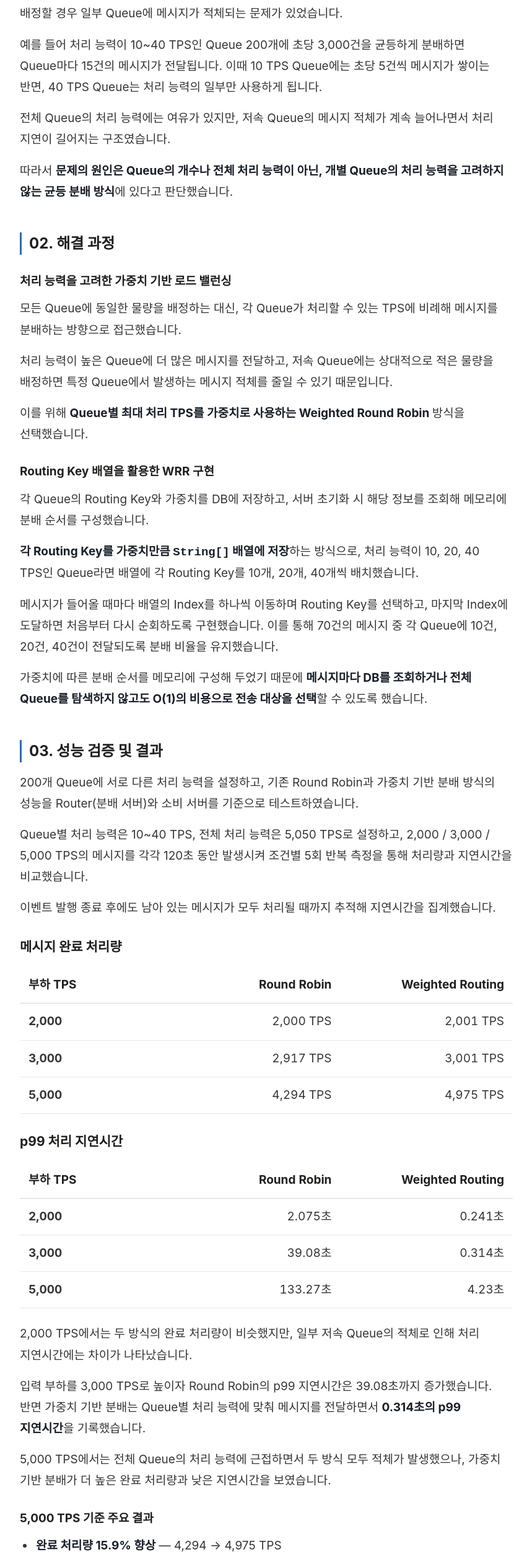
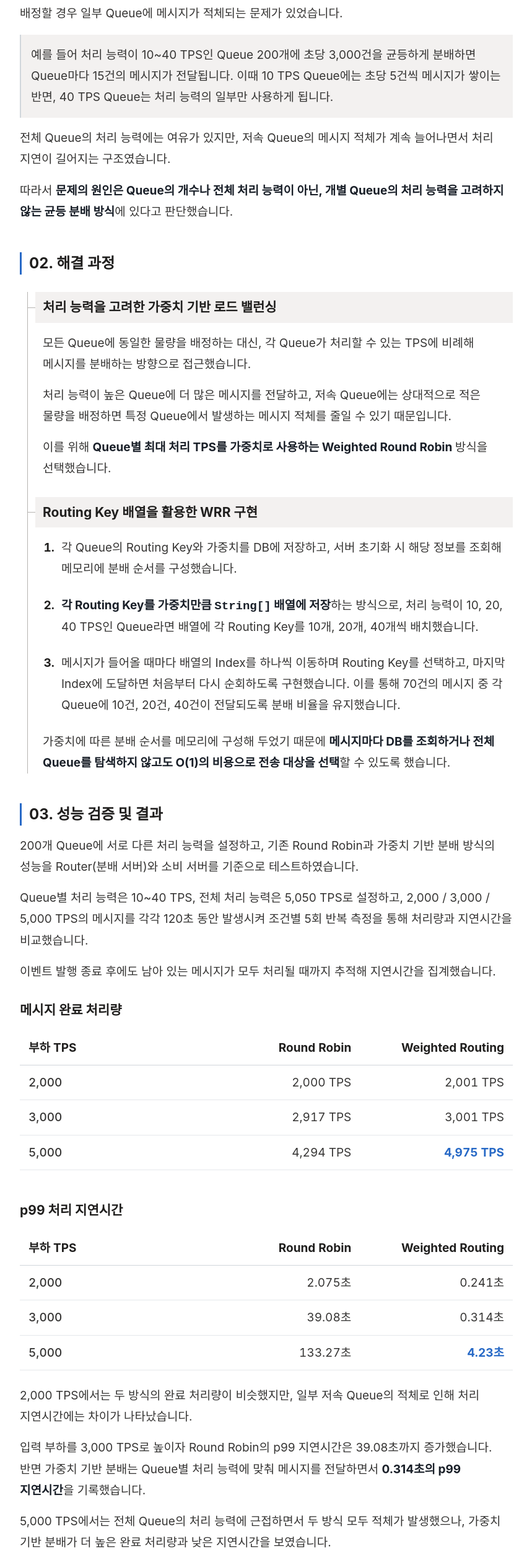
Before and after one commit to dev-LeeJaeHyeok/dev-LeeJaeHyeok.github.io, a plain HTML site: page projects/nextgen-messaging/index-tobe.html in a window 1280 px wide. Shown: the part 7387-9912 px from the top of the page at 62% size, without its empty margins (210-1069 px from the left). Drawn offline with nearby package versions, Linux system fonts and the light colour scheme; a web font is replaced by a local one.

Commit message:
fix sell design integration

```diff
--- a/projects/nextgen-messaging/index-tobe.html
+++ b/projects/nextgen-messaging/index-tobe.html
@@ -123,6 +123,15 @@
       .benchmark-case .benchmark-environment th:first-child { width: 32%; }
       .benchmark-case .benchmark-metrics th:first-child { width: 36%; }
       .benchmark-run__title { font-size: 20px; }
+    }
+    .task-queue-case .task-queue-example {
+      padding: var(--space-sm);
+      border-inline-start: 2px solid var(--color-divider);
+      background: var(--color-case-heading-surface);
+    }
+    .task-queue-case .solution-topic__body { margin-inline: 12px; }
+    @media (max-width: 600px) {
+      .task-queue-case .benchmark-metrics thead th:not(:first-child) { white-space: normal; }
     }
     .cicd-case .solution-topic + .solution-topic { margin-top: var(--space-xl); }
     .case-table { width: 100%; margin-top: var(--space-sm); border-collapse: collapse; text-align: left; }
@@ -470,7 +479,7 @@
         </section>
       </section>
 
-      <section class="project-case" aria-labelledby="task-queue-routing-title">
+      <section class="project-case benchmark-case task-queue-case" aria-labelledby="task-queue-routing-title">
         <div class="case-heading">
           <h2 id="task-queue-routing-title">Task Queue 메시지 처리 지연시간 p99 96.8% 단축</h2>
         </div>
@@ -478,32 +487,36 @@
         <section class="case-part case-block" aria-labelledby="task-queue-problem-title">
           <h3 id="task-queue-problem-title">01. 문제</h3>
           <p>기존 메시지 분배 서버는 Round Robin 방식으로 Sender Queue에 메시지를 균등하게 전달했습니다. 하지만 각 Queue의 Consumer마다 처리할 수 있는 TPS가 달라, 동일한 물량을 배정할 경우 일부 Queue에 메시지가 적체되는 문제가 있었습니다.</p>
-          <p>예를 들어 처리 능력이 10~40 TPS인 Queue 200개에 초당 3,000건을 균등하게 분배하면 Queue마다 15건의 메시지가 전달됩니다. 이때 10 TPS Queue에는 초당 5건씩 메시지가 쌓이는 반면, 40 TPS Queue는 처리 능력의 일부만 사용하게 됩니다.</p>
+          <p class="task-queue-example">예를 들어 처리 능력이 10~40 TPS인 Queue 200개에 초당 3,000건을 균등하게 분배하면 Queue마다 15건의 메시지가 전달됩니다. 이때 10 TPS Queue에는 초당 5건씩 메시지가 쌓이는 반면, 40 TPS Queue는 처리 능력의 일부만 사용하게 됩니다.</p>
           <p>전체 Queue의 처리 능력에는 여유가 있지만, 저속 Queue의 메시지 적체가 계속 늘어나면서 처리 지연이 길어지는 구조였습니다.</p>
           <p>따라서 <strong>문제의 원인은 Queue의 개수나 전체 처리 능력이 아닌, 개별 Queue의 처리 능력을 고려하지 않는 균등 분배 방식</strong>에 있다고 판단했습니다.</p>
         </section>
         <section class="case-part case-block" aria-labelledby="task-queue-solution-title">
           <h3 id="task-queue-solution-title">02. 해결 과정</h3>
+          <div class="solution-topic__body">
             <section class="solution-subsection" aria-labelledby="task-queue-weighted-routing-title">
-            <h4 class="integration-result__title" id="task-queue-weighted-routing-title">처리 능력을 고려한 가중치 기반 로드 밸런싱</h4>
+              <h4 class="solution-subsection__title" id="task-queue-weighted-routing-title">처리 능력을 고려한 가중치 기반 로드 밸런싱</h4>
               <p>모든 Queue에 동일한 물량을 배정하는 대신, 각 Queue가 처리할 수 있는 TPS에 비례해 메시지를 분배하는 방향으로 접근했습니다.</p>
               <p>처리 능력이 높은 Queue에 더 많은 메시지를 전달하고, 저속 Queue에는 상대적으로 적은 물량을 배정하면 특정 Queue에서 발생하는 메시지 적체를 줄일 수 있기 때문입니다.</p>
               <p>이를 위해 <strong>Queue별 최대 처리 TPS를 가중치로 사용하는 Weighted Round Robin </strong>방식을 선택했습니다.</p>
             </section>
             <section class="solution-subsection" aria-labelledby="task-queue-wrr-title">
-            <h4 class="integration-result__title" id="task-queue-wrr-title">Routing Key 배열을 활용한 WRR 구현</h4>
-            <p>각 Queue의 Routing Key와 가중치를 DB에 저장하고, 서버 초기화 시 해당 정보를 조회해 메모리에 분배 순서를 구성했습니다.</p>
-            <p><strong>각 Routing Key를 가중치만큼 <code>String[]</code> 배열에 저장</strong>하는 방식으로, 처리 능력이 10, 20, 40 TPS인 Queue라면 배열에 각 Routing Key를 10개, 20개, 40개씩 배치했습니다.</p>
-            <p>메시지가 들어올 때마다 배열의 Index를 하나씩 이동하며 Routing Key를 선택하고, 마지막 Index에 도달하면 처음부터 다시 순회하도록 구현했습니다. 이를 통해 70건의 메시지 중 각 Queue에 10건, 20건, 40건이 전달되도록 분배 비율을 유지했습니다.</p>
-            <p>가중치에 따른 분배 순서를 메모리에 구성해 두었기 때문에 <strong>메시지마다 DB를 조회하거나 전체 Queue를 탐색하지 않고도 O(1)의 비용으로 전송 대상을 선택</strong>할 수 있도록 했습니다.</p>
+              <h4 class="solution-subsection__title" id="task-queue-wrr-title">Routing Key 배열을 활용한 WRR 구현</h4>
+              <ol class="deployment-steps">
+                <li>각 Queue의 Routing Key와 가중치를 DB에 저장하고, 서버 초기화 시 해당 정보를 조회해 메모리에 분배 순서를 구성했습니다.</li>
+                <li><strong>각 Routing Key를 가중치만큼 <code>String[]</code> 배열에 저장</strong>하는 방식으로, 처리 능력이 10, 20, 40 TPS인 Queue라면 배열에 각 Routing Key를 10개, 20개, 40개씩 배치했습니다.</li>
+                <li>메시지가 들어올 때마다 배열의 Index를 하나씩 이동하며 Routing Key를 선택하고, 마지막 Index에 도달하면 처음부터 다시 순회하도록 구현했습니다. 이를 통해 70건의 메시지 중 각 Queue에 10건, 20건, 40건이 전달되도록 분배 비율을 유지했습니다.</li>
+              </ol>
+              <p class="benchmark-intro">가중치에 따른 분배 순서를 메모리에 구성해 두었기 때문에 <strong>메시지마다 DB를 조회하거나 전체 Queue를 탐색하지 않고도 O(1)의 비용으로 전송 대상을 선택</strong>할 수 있도록 했습니다.</p>
             </section>
+          </div>
         </section>
-        <section class="case-part case-block" aria-labelledby="task-queue-results-title">
+        <section class="case-part case-block integration-results" aria-labelledby="task-queue-results-title">
           <h3 id="task-queue-results-title">03. 성능 검증 및 결과</h3>
           <p>200개 Queue에 서로 다른 처리 능력을 설정하고, 기존 Round Robin과 가중치 기반 분배 방식의 성능을 Router(분배 서버)와 소비 서버를 기준으로 테스트하였습니다.</p>
           <p>Queue별 처리 능력은 10~40 TPS, 전체 처리 능력은 5,050 TPS로 설정하고, 2,000 / 3,000 / 5,000 TPS의 메시지를 각각 120초 동안 발생시켜 조건별 5회 반복 측정을 통해 처리량과 지연시간을 비교했습니다.</p>
           <p>이벤트 발행 종료 후에도 남아 있는 메시지가 모두 처리될 때까지 추적해 지연시간을 집계했습니다.</p>
-          <section class="solution-subsection" aria-labelledby="task-queue-throughput-title">
+          <section class="solution-subsection benchmark-run" aria-labelledby="task-queue-throughput-title">
             <h4 class="benchmark-run__title" id="task-queue-throughput-title">메시지 완료 처리량</h4>
             <table class="case-table benchmark-metrics" aria-labelledby="task-queue-throughput-title">
               <thead>
@@ -512,11 +525,11 @@
               <tbody>
                 <tr><th scope="row">2,000</th><td>2,000 TPS</td><td>2,001 TPS</td></tr>
                 <tr><th scope="row">3,000</th><td>2,917 TPS</td><td>3,001 TPS</td></tr>
-                <tr><th scope="row">5,000</th><td>4,294 TPS</td><td>4,975 TPS</td></tr>
+                <tr><th scope="row">5,000</th><td>4,294 TPS</td><td class="benchmark-better">4,975 TPS</td></tr>
               </tbody>
             </table>
           </section>
-          <section class="solution-subsection" aria-labelledby="task-queue-latency-title">
+          <section class="solution-subsection benchmark-run" aria-labelledby="task-queue-latency-title">
             <h4 class="benchmark-run__title" id="task-queue-latency-title">p99 처리 지연시간</h4>
             <table class="case-table benchmark-metrics" aria-labelledby="task-queue-latency-title">
               <thead>
@@ -525,23 +538,23 @@
               <tbody>
                 <tr><th scope="row">2,000</th><td>2.075초</td><td>0.241초</td></tr>
                 <tr><th scope="row">3,000</th><td>39.08초</td><td>0.314초</td></tr>
-                <tr><th scope="row">5,000</th><td>133.27초</td><td>4.23초</td></tr>
+                <tr><th scope="row">5,000</th><td>133.27초</td><td class="benchmark-better">4.23초</td></tr>
               </tbody>
             </table>
           </section>
           <p class="benchmark-intro">2,000 TPS에서는 두 방식의 완료 처리량이 비슷했지만, 일부 저속 Queue의 적체로 인해 처리 지연시간에는 차이가 나타났습니다.</p>
           <p>입력 부하를 3,000 TPS로 높이자 Round Robin의 p99 지연시간은 39.08초까지 증가했습니다. 반면 가중치 기반 분배는 Queue별 처리 능력에 맞춰 메시지를 전달하면서 <strong>0.314초의 p99 지연시간</strong>을 기록했습니다.</p>
           <p>5,000 TPS에서는 전체 Queue의 처리 능력에 근접하면서 두 방식 모두 적체가 발생했으나, 가중치 기반 분배가 더 높은 완료 처리량과 낮은 지연시간을 보였습니다.</p>
-          <section class="solution-subsection" aria-labelledby="task-queue-summary-title">
+          <section class="solution-subsection integration-result" aria-labelledby="task-queue-summary-title">
             <h4 class="integration-result__title" id="task-queue-summary-title">5,000 TPS 기준 주요 결과</h4>
             <ul>
-              <li><strong>완료 처리량 15.9% 향상</strong> — 4,294 → 4,975 TPS</li>
-              <li><strong>p95 지연시간 96.9% 감소</strong> — 92.89 → 2.84초</li>
-              <li><strong>p99 지연시간 96.8% 감소</strong> — 133.27 → 4.23초</li>
-              <li><strong>발행 종료 시점 대기 메시지 93.0% 감소</strong> — 85,666 → 6,036건</li>
+              <li><strong>완료 처리량 15.9% 향상</strong> <span class="benchmark-value">— 4,294 → 4,975 TPS</span></li>
+              <li><strong>p95 지연시간 96.9% 감소</strong> <span class="benchmark-value">— 92.89 → 2.84초</span></li>
+              <li><strong>p99 지연시간 96.8% 감소</strong> <span class="benchmark-value">— 133.27 → 4.23초</span></li>
+              <li><strong>발행 종료 시점 대기 메시지 93.0% 감소</strong> <span class="benchmark-value">— 85,666 → 6,036건</span></li>
             </ul>
+          </section>
           <p class="benchmark-intro">전체 Queue의 처리 능력을 늘리지 않고도, <strong>각 Consumer의 처리 능력에 맞게 메시지를 분배하는 것이 시스템 전체의 처리량과 지연시간에 미치는 영향</strong>을 확인할 수 있었습니다.</p>
-          </section>
         </section>
       </section>
 
```
Lines whose indentation alone changed are shown as unchanged.
